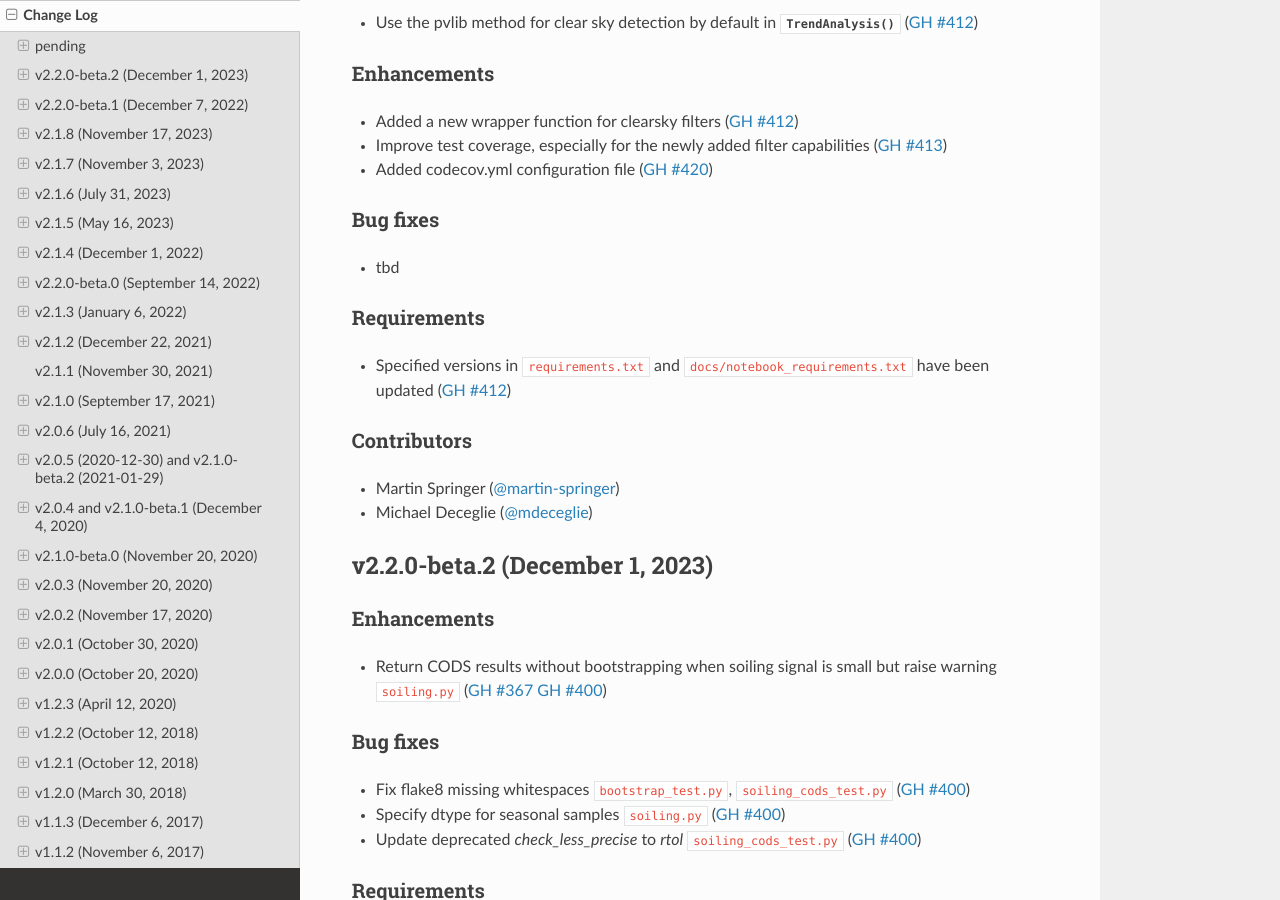
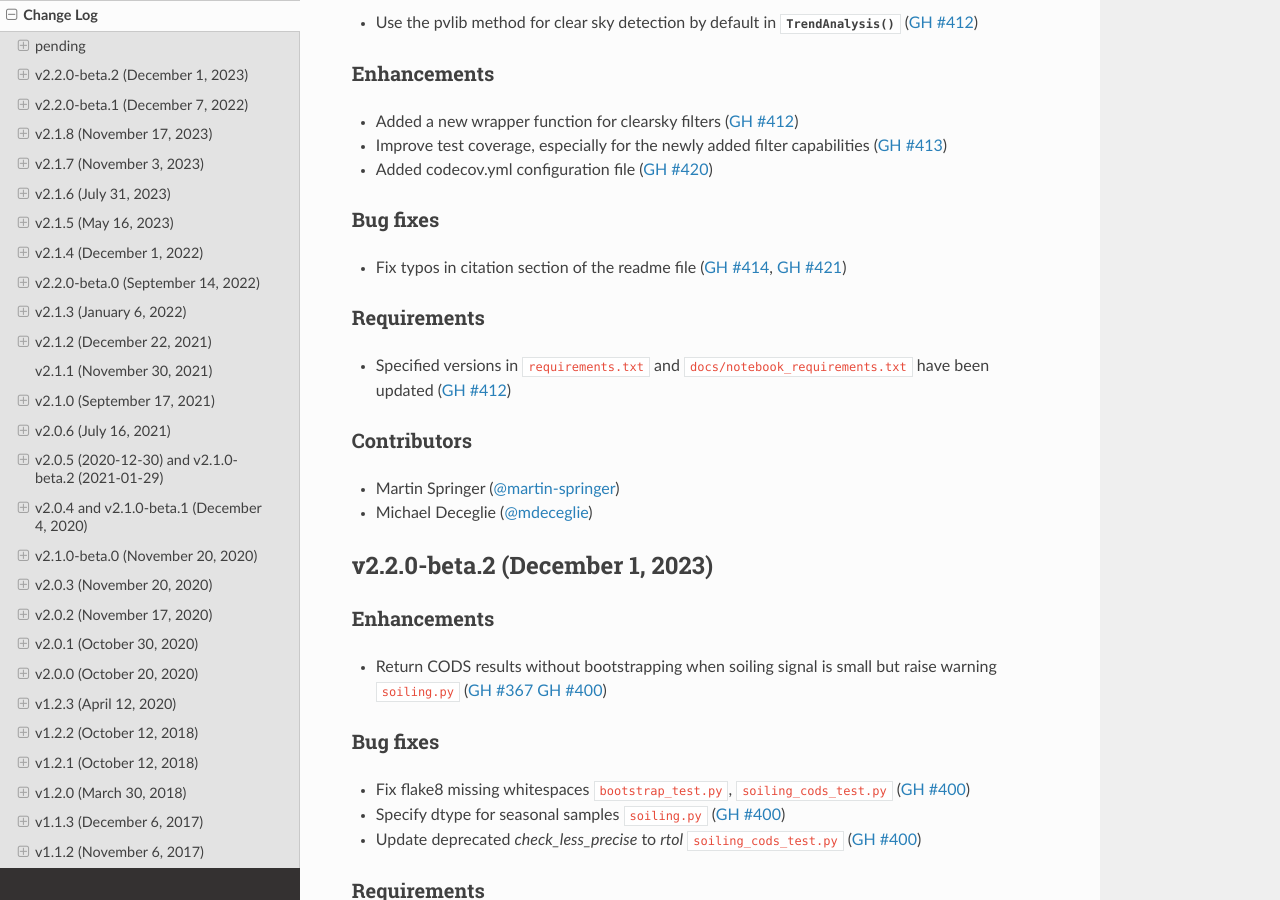
Before and after one commit to NREL/rdtools, a Sphinx documentation site: the page built from docs/sphinx/source/changelog.rst, in a window 1280 px wide and 900 px high, scrolled down 327 px. Built offline with Sphinx 7.4.7 and the Read the Docs theme 2.0.0, drawn with Linux system fonts in a browser that asks for light colours; pages that are not in the unit, such as notebooks, are missing from menus.

Commit message:
update changelog

```diff
--- a/docs/sphinx/source/changelog/pending.rst
+++ b/docs/sphinx/source/changelog/pending.rst
@@ -17,7 +17,7 @@ Enhancements
 
 Bug fixes
 ---------
-* tbd
+* Fix typos in citation section of the readme file (:issue:`414`, :pull:`421`)
 
 Requirements
 ------------
```
